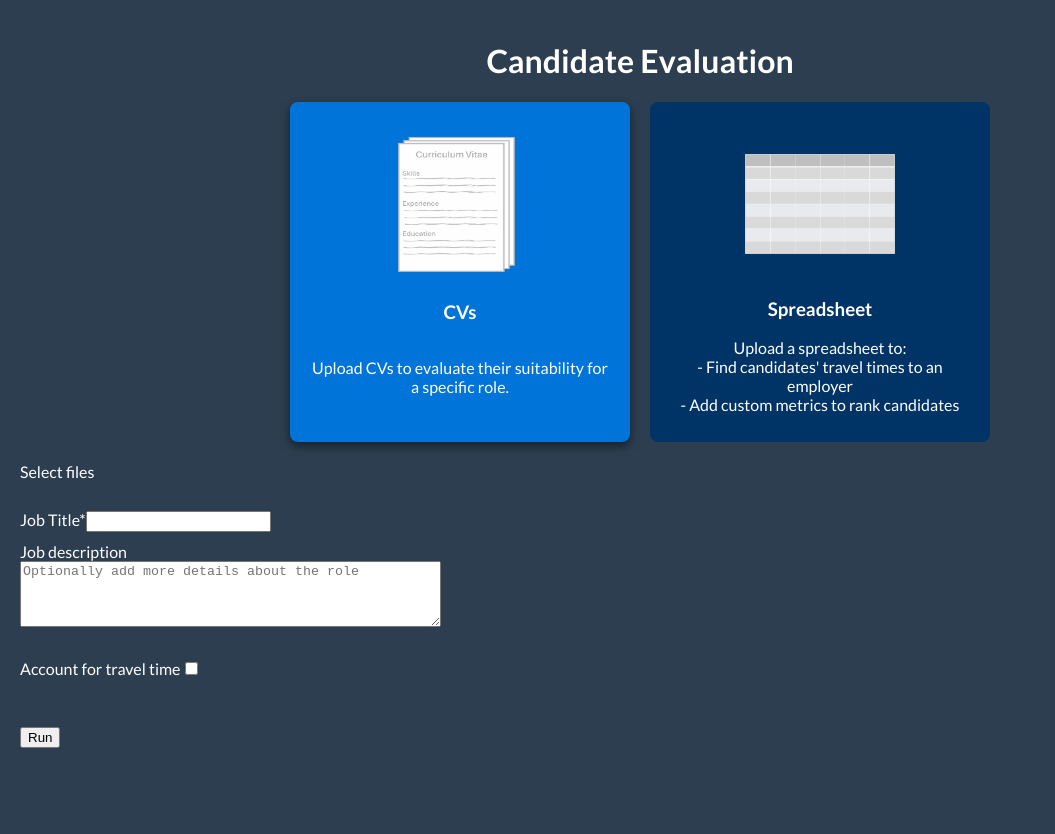
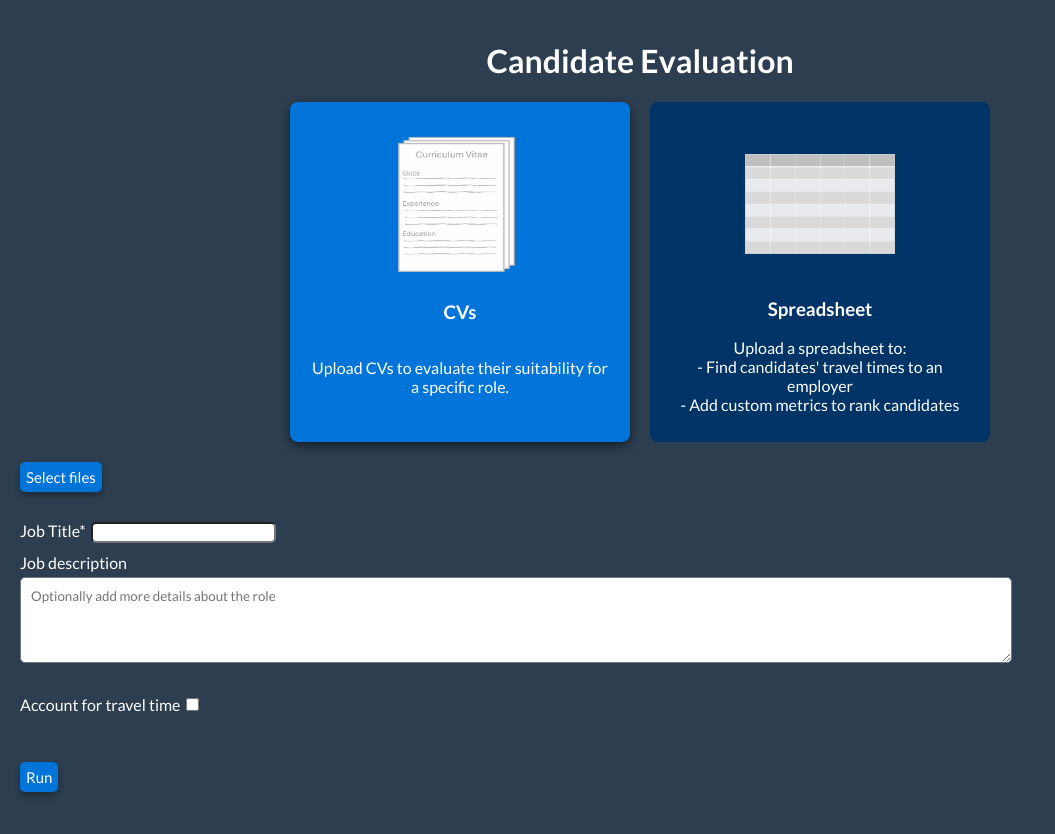
Before and after one commit to tombracey/Candidate-Evaluation-Software, a React (Create React App) app in the folder frontend/react-app/: page / in a window 1280 px wide. Both pictures are taken after a click on the element 460 px from the left and 271 px from the top of the page. Shown: the top 834 px of the page, without its empty margins (0-1055 px from the left). Built offline with nearby package versions, Linux system fonts and the light colour scheme.

Commit message:
fixed CV employer address input

```diff
--- a/frontend/react-app/src/App.css
+++ b/frontend/react-app/src/App.css
@@ -46,19 +46,40 @@
   margin-bottom: 10px;
 }
 
-.submit-button {
+button {
+  all: unset;
+}
+
+.button-styling {
+  width: fit-content;
+  display: inline-block;
   background-color: #0074D9;
   color: white;
-  padding: 10px 20px;
-  border: none;
+  padding: 6px;
+  border-radius: 5px;
+  cursor: pointer;
+  text-align: center;
+  font-size: 15px;
+  transition: background-color 0.3s;
+  box-shadow: 0px 4px 6px rgba(0, 0, 0, 0.3);
+}
+
+.button-styling:hover {
+  background-color: #005fa3;
+}
+
+.small-button {
+  background-color: #0074D9;
+  color: white;
+  padding: 4px 6px;
   border-radius: 5px;
   cursor: pointer;
   box-shadow: 0px 4px 6px rgba(0, 0, 0, 0.3);
   transition: background-color 0.3s;
-  font-size:  16px;
+  font-size: 12px;
 }
 
-.submit-button:hover {
+.small-button:hover {
   background-color: #005fa3;
 }
 
@@ -80,23 +101,20 @@
   display: none;
 }
 
-.custom-file-input {
-  width: fit-content;
-  display: inline-block;
-  background-color: #0074D9;
-  color: white;
-  padding: 10px 20px;
-  border-radius: 5px;
-  cursor: pointer;
-  text-align: center;
-  transition: background-color 0.3s;
-  box-shadow: 0px 4px 6px rgba(0, 0, 0, 0.3);
-}
-
-.custom-file-input:hover {
-  background-color: #005fa3;
-}
-
 h1 {
   text-align: center;
 }
+
+textarea {
+  font-family: 'Lato', sans-serif;
+  padding: 10px;
+  border-radius: 5px;
+  width: 80%;
+  box-sizing: border-box;
+  margin-top: 5px;
+}
+
+input {
+  border-radius: 5px;
+  margin-left: 5px;
+}
--- a/frontend/react-app/src/App.js
+++ b/frontend/react-app/src/App.js
@@ -278,24 +278,24 @@ function App() {
           Account for travel time
           <input
             type="checkbox"
-            name="find_travel_time_cvs"
+            name="location"
             onChange={(e) =>
               setFormData((prev) => ({
                 ...prev,
-                find_travel_time_cvs: e.target.checked,
+                location: e.target.checked,
               }))
             }
           />
         </label>
         <br />
-        {formData.find_travel_time_cvs && (
+        {formData.location && (
           <>
             <label>
               Employer address*
               <input
                 type="text"
-                name="location"
-                value={formData.location || ""}
+                name="cv_employer_address"
+                value={formData.cv_employer_address || ""}
                 onChange={handleInputChange}
               />
             </label>
```
Also changed, not shown: 1 other file (tests, documents, lock files or other folders).
